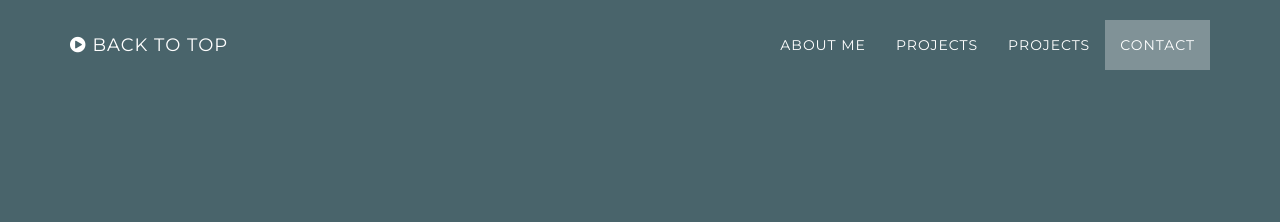
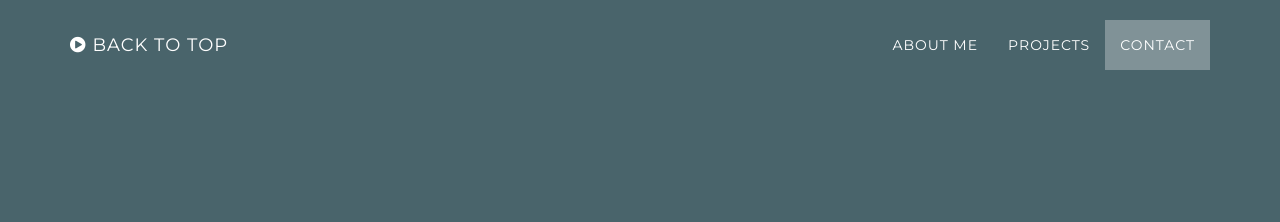
Before and after one commit to Md-Khid/Md-Khid, a Jekyll site: the page built from index.html, in a window 1280 px wide. Shown: the top 222 px of the page. Built offline with Jekyll 4.4.1, drawn with Linux system fonts in a browser that asks for light colours.

Commit message:
Update nav.html

```diff
--- a/_includes/nav.html
+++ b/_includes/nav.html
@@ -24,9 +24,6 @@
                         <a class="page-scroll" href="#download">Projects</a>
                     </li>
                     <li>
-                        <a class="page-scroll" href="#download2">Projects</a>
-                    </li>
-                    <li>
                         <a class="page-scroll" href="#contact">Contact</a>
                     </li>
                 </ul>
```
